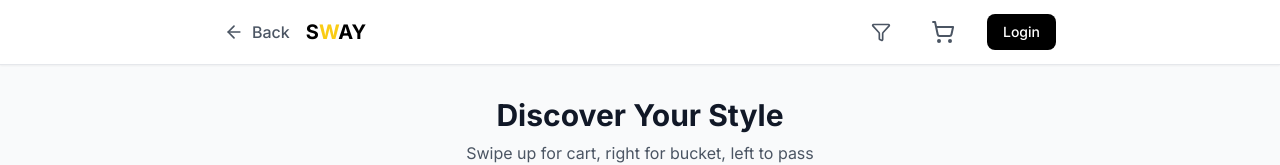
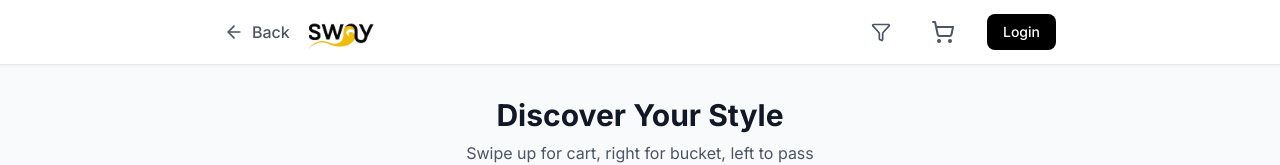
Before and after one commit to AvidAli1/sway, a Next.js app: page /swipe in a window 1280 px wide. Shown: the top 165 px of the page. Built offline with nearby package versions, Linux system fonts and the light colour scheme.

Commit message:
changed logo for swipe page

```diff
--- a/src/app/swipe/page.js
+++ b/src/app/swipe/page.js
@@ -204,7 +204,7 @@ export default function SwipePage() {
 
             <div className="flex-1 flex justify-left sm:justify-left justify-start sm:ml-0">
               <h1 className="text-xl font-bold text-black">
-                S<span className="text-yellow-400">W</span>AY
+                <img src="/logo2.png" alt="SWAY Logo" className="h-7 w-auto mt-2" />
               </h1>
             </div>
 
```
